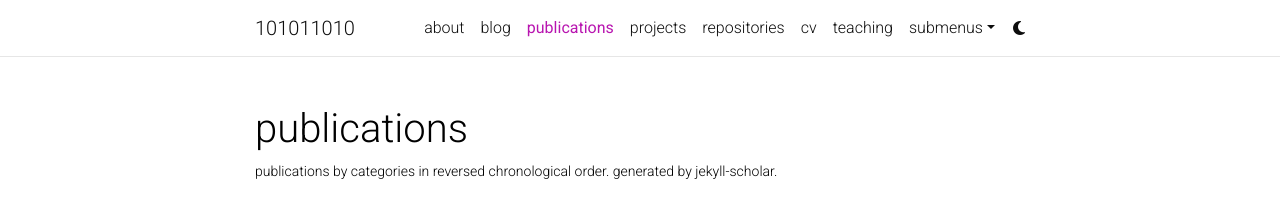
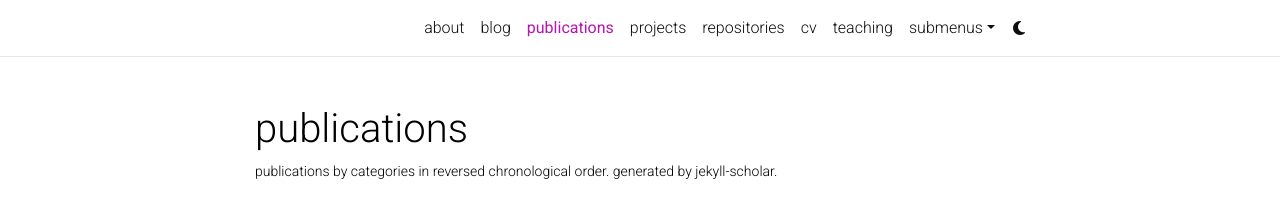
Before and after one commit to antejavor/antejavor.github.io, a Jekyll site: the page built from _pages/publications.md, in a window 1280 px wide. Shown: the top 210 px of the page. Built offline with Jekyll 4.4.1, drawn with Linux system fonts in a browser that asks for light colours; comment, search, counter and statistics services are not loaded; a style sheet for code colours, icons or effects is not loaded; grey boxes are pictures that could not be loaded.

Commit message:
Fix naming.

```diff
--- a/_config.yml
+++ b/_config.yml
@@ -2,7 +2,7 @@
 # Site settings
 # -----------------------------------------------------------------------------
 
-title: 101011010 # the website title (if blank, full name will be used instead)
+title:  # the website title (if blank, full name will be used instead)
 first_name: Ante
 middle_name:
 last_name: Javor
```
